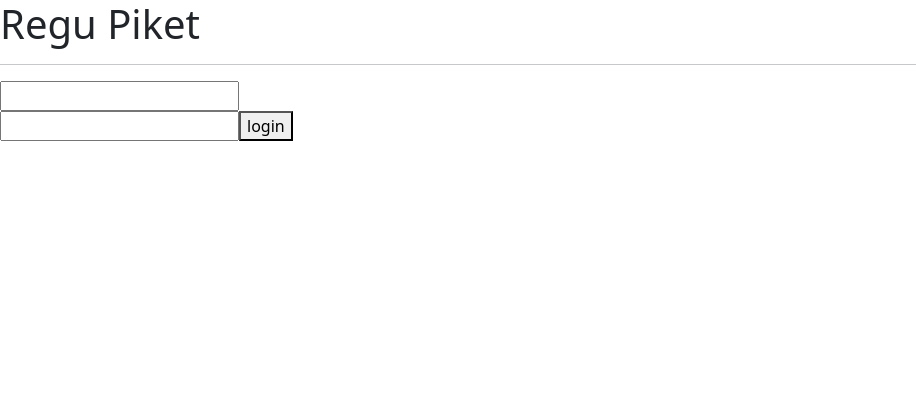
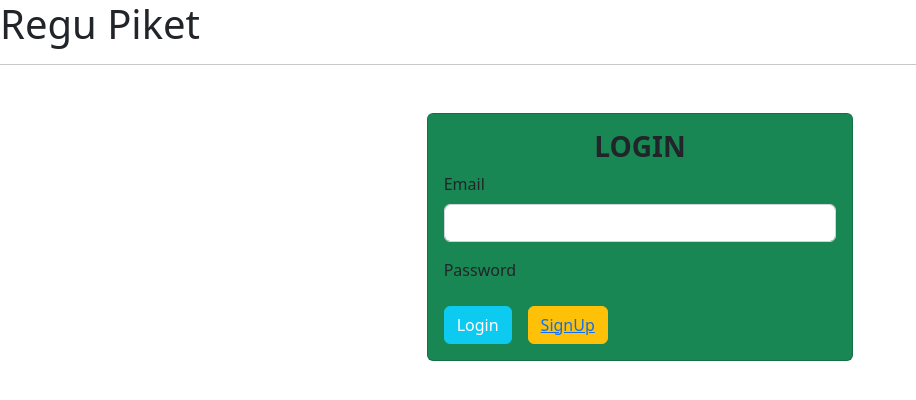
Before and after one commit to AndreFaisal/regu-piket, a Nuxt app: page /login in a window 1280 px wide. Shown: the top 400 px of the page, without its empty margins (0-916 px from the left). Built offline with nearby package versions, Linux system fonts and the light colour scheme; no server answers.

Commit message:
redesign layout jadwal & fix login

```diff
--- a/pages/login.vue
+++ b/pages/login.vue
@@ -1,10 +1,23 @@
 <template>
   <div>
-    <form @submit.prevent="signin">
-      <input type="email" v-model="email" /><br />
-      <input type="password" v-model="password" />
-      <button type="submit">login</button>
-    </form>
+    <div class="col-md-4 m-auto card p-3 mt-5 bg-success">
+      <h3 class="text-center fw-bolder text-dark">LOGIN</h3>
+
+      <form @submit.prevent="reg">
+        <div class="mb-3">
+          <label for="exampleInputEmail1" class="form-label">Email</label>
+          <input type="email" class="form-control" id="exampleInputEmail1" aria-describedby="emailHelp" v-model="email" />
+        </div>
+        <div class="mb-3">
+          <label for="exampleInputPassword1" class="form-label">Password</label>
+          <!-- <input type="password" class="form-control" id="exampleInputPassword1" v-model="password" /> -->
+        </div>
+        <button type="submit" class="btn btn-info me-3 text-white">Login</button>
+        <button type="submit" class="btn btn-warning">
+          <NuxtLink to="/regis">SignUp</NuxtLink>
+        </button>
+      </form>
+    </div>
   </div>
 </template>
 
```
Also changed, not shown: pages/jadwal.vue (+1 -9 lines).
